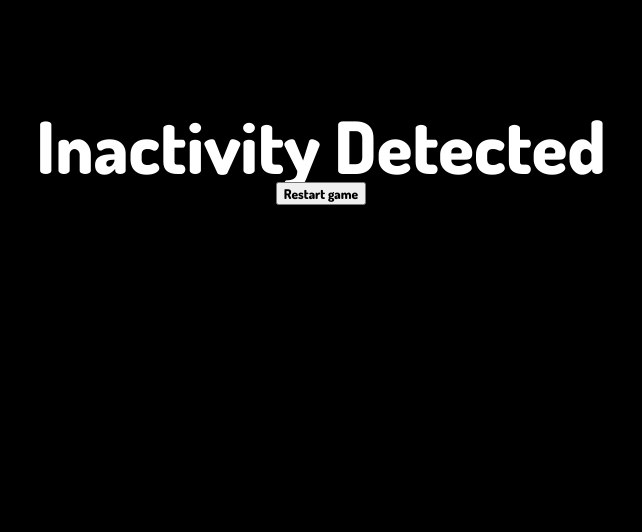
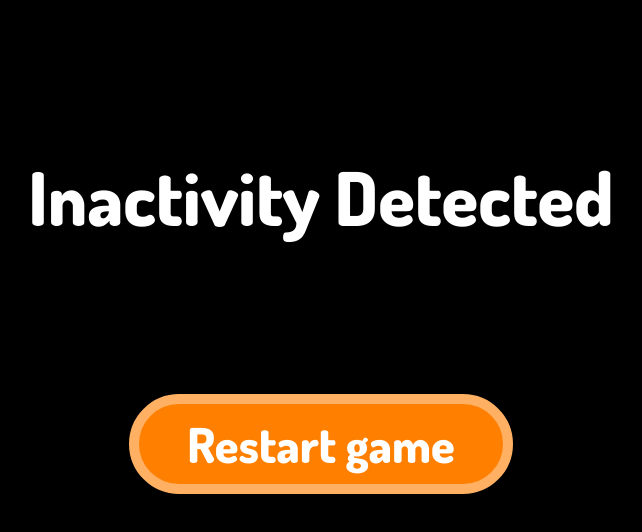
Before and after one commit to andrewxu-tech/keyboard-warrior, a plain HTML site: page inactive.html in a window 1280 px wide. Shown: the whole page, without its empty margins (319-961 px from the left). Drawn offline with Linux system fonts and the light colour scheme.

Commit message:
Refined inactivity page

```diff
--- a/inactive.html
+++ b/inactive.html
@@ -9,8 +9,8 @@
     <link rel="shortcut icon" type="image/png" href="./images/favicon.png"/>
     <script src="./js/inactivity.js"></script>
   </head>
-  <body class="mobile">
-    <h1>Inactivity Detected</h1>
+  <body class="inactive">
+    <h1 class="inactive">Inactivity Detected</h1>
     <button class="inactivity">Restart game</button>
   </body>
 </html>
--- a/js/app.js
+++ b/js/app.js
@@ -31,7 +31,7 @@ document.addEventListener("DOMContentLoaded", function(event) {
 
   function resetTimer() {
     clearTimeout(t);
-    t = setTimeout(logout, 30000)
+    t = setTimeout(logout, 60000);
   }
 
 // ~~~META~~~
--- a/js/inactivity.js
+++ b/js/inactivity.js
@@ -1,3 +1,13 @@
-document.getElementsByClassName('inactivity')[0].addEventListener('click', function() {
-  window.location.replace("./index.html");
+document.addEventListener("DOMContentLoaded", function(event) {
+
+  document.getElementsByClassName('inactivity')[0].addEventListener('click', function() {
+    window.location.replace('./index.html');
+  });
+
+  document.addEventListener('keyup', (event) => {
+    if (event.keyCode === 13) {
+      document.getElementsByClassName('inactivity')[0].click();
+    };
+  });
+
 });
--- a/scss/components/inactivity.scss
+++ b/scss/components/inactivity.scss
@@ -9,3 +9,14 @@
   padding: 10px 20px;
   font-size: 48px;
 }
+
+.inactive {
+  background-color: black;
+  text-align: center;
+}
+
+h1.inactive {
+  font-size: 74px;
+  margin: 20vh auto;
+  color: white;
+}
```
Also changed, not shown: css/style.css, 1 other file.
